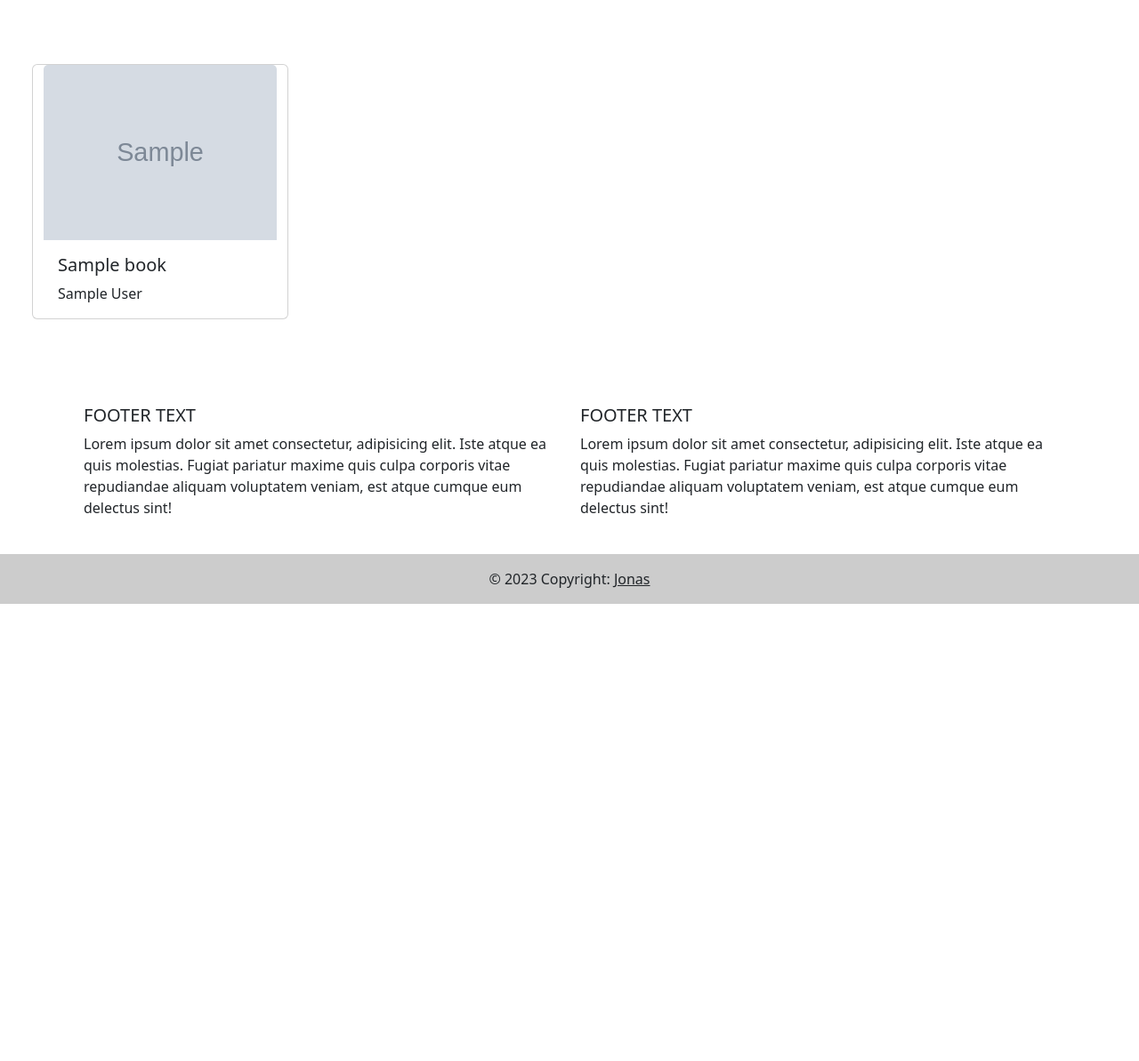
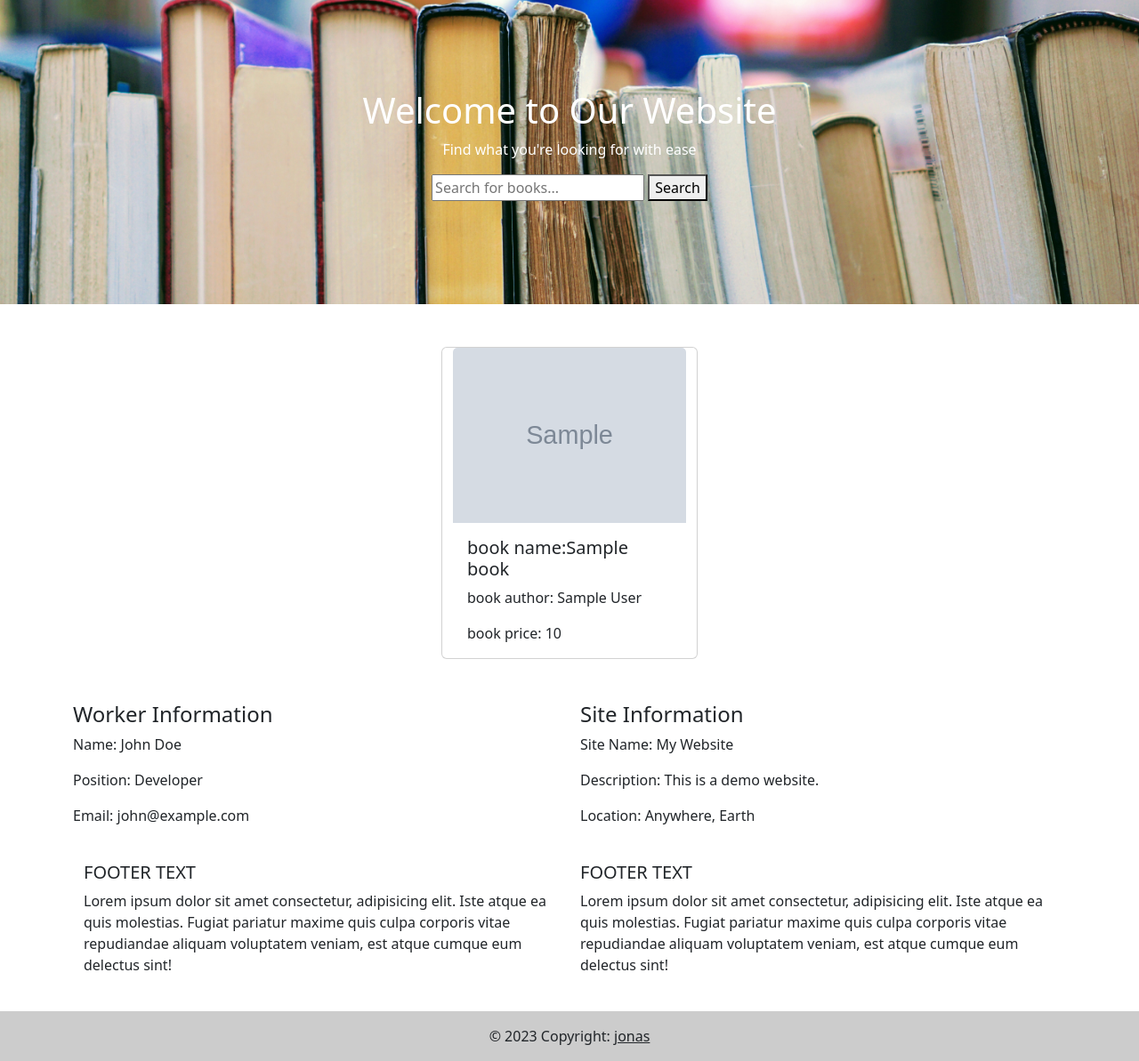
Before and after one commit to jonas897/boksida, a PHP site: page / in a window 1280 px wide. Shown: the part 60-1253 px from the top of the page at 89% size. Before the commit the page ends 739 px from the top, so only its background shows below. Run offline with PHP 8.4, Linux system fonts and the light colour scheme; tables that the repository leaves empty or names only in its code hold one stand-in row (values such as "Sample post"); grey boxes marked "Sample" are stand-in pictures; some libraries are stand-ins or nearby versions.

Commit message:
front page done

```diff
--- a/css/style.css
+++ b/css/style.css
@@ -44,6 +44,17 @@
   }
 
 
+  .hero-section {
+    background-image: url('img/books.jpg');
+    background-size: cover;
+    background-position: center;
+    color: #ffffff;
+    padding: 100px 0;
+    text-align: center;
+  }
+
+
+
 
 
 
--- a/footer.php
+++ b/footer.php
@@ -1,6 +1,6 @@
-<footer id="footer" class="text-center text-lg-start">
+<footer id="footer" class="text-center text-lg-start ">
   <!-- Grid container -->
-  <div class="container p-4">
+  <div class="container p-4 ">
     <!--Grid row-->
     <div class="row">
       <!--Grid column-->
@@ -34,7 +34,7 @@
   <!-- Copyright -->
   <div class="text-center p-3" style="background-color: rgba(0, 0, 0, 0.2);">
     © 2023 Copyright:
-    <a class="text-dark" href="https://mdbootstrap.com/">Jonas</a>
+    <a class="text-dark" href="https://mdbootstrap.com/">jonas</a>
   </div>
   <!-- Copyright -->
 </footer>
--- a/header.php
+++ b/header.php
@@ -13,10 +13,12 @@ if(isset($_POST['logout-button'])){
 
 
 <head>
+
+<link rel="stylesheet" href="css/style.css">
 <script src="https://code.jquery.com/jquery-3.2.1.slim.min.js" integrity="sha384-KJ3o2DKtIkvYIK3UENzmM7KCkRr/rE9/Qpg6aAZGJwFDMVNA/GpGFF93hXpG5KkN" crossorigin="anonymous"></script>
 <script src="https://cdn.jsdelivr.net/npm/popper.js@1.12.9/dist/umd/popper.min.js" integrity="sha384-ApNbgh9B+Y1QKtv3Rn7W3mgPxhU9K/ScQsAP7hUibX39j7fakFPskvXusvfa0b4Q" crossorigin="anonymous"></script>
 <script src="https://cdn.jsdelivr.net/npm/bootstrap@4.0.0/dist/js/bootstrap.min.js" integrity="sha384-JZR6Spejh4U02d8jOt6vLEHfe/JQGiRRSQQxSfFWpi1MquVdAyjUar5+76PVCmYl" crossorigin="anonymous"></script>
-<link rel="stylesheet" href="css/style.css">
+
 <link href="https://cdn.jsdelivr.net/npm/bootstrap@5.2.2/dist/css/bootstrap.min.css" rel="stylesheet" integrity="sha384-Zenh87qX5JnK2Jl0vWa8Ck2rdkQ2Bzep5IDxbcnCeuOxjzrPF/et3URy9Bv1WTRi" crossorigin="anonymous">
  <script src="https://cdn.jsdelivr.net/npm/bootstrap@5.2.3/dist/js/bootstrap.bundle.min.js" integrity="sha384-kenU1KFdBIe4zVF0s0G1M5b4hcpxyD9F7jL+jjXkk+Q2h455rYXK/7HAuoJl+0I4" crossorigin="anonymous"></script>
  <script type="text/javascript" src="Scripts/jquery-2.1.1.min.js"></script>
--- a/includes/function.php
+++ b/includes/function.php
@@ -154,4 +154,29 @@ function createbook($conn, $bookname, $bookauthor, $bookdescription, $bookillust
         $deleteBookQuerry->execute();
         return true;
     }
+
+
+    function searchBooks($conn, $query) {
+        // Initialize variable to store found books
+        $foundBooks = array();
+
+        // Prepare a SELECT query to fetch books from the database where either the name or author matches the search query
+        $stmt = $conn->prepare("SELECT * FROM table_book WHERE book_name LIKE :search_query OR book_author LIKE :search_query");
+
+        // Bind the search query parameter
+        $search_query = "%$query%"; // Add wildcard '%' to search for partial matches
+        $stmt->bindParam(':search_query', $search_query, PDO::PARAM_STR);
+
+        // Execute the query
+        $stmt->execute();
+
+        // Fetch matching books
+        $foundBooks = $stmt->fetchAll(PDO::FETCH_ASSOC);
+
+        return $foundBooks;
+    }
+
+
+
+
 ?>
--- a/index.php
+++ b/index.php
@@ -1,3 +1,24 @@
+<style>
+    .hero-section {
+      background-image: url('img/books.jpg');
+      background-size: cover;
+      background-position: center;
+      color: #ffffff;
+      padding: 100px 0;
+      text-align: center;
+    }
+    .search-bar {
+      max-width: 500px;
+      margin: 0 auto;
+    }
+
+ .cool {
+    background-color: #f5f5f5; /* Light grey background */
+ }
+
+
+  </style>
+
 <?php
 include "header.php";
 
@@ -6,54 +27,133 @@ include "header.php";
     $selectedBooksDesc = selectSortedBooksDesc($conn , 3);
     $selectedBooksFeatured = selectSortedBooksFeatured($conn);
 
+    if (isset($_GET["q"])) {
+        // Get the value of "q" parameter
+        $query = $_GET["q"];
+
+        // Call the searchBooks function to search for books
+        $foundBooks = searchBooks($conn, $query);
+
+    }
+
+    echo "<div class='hero-section' style='background-image: url(\"img/books.jpg\"); background-size: cover; background-position: center; color: #ffffff; padding: 100px 0; text-align: center;'>
+    <div class='container'>
+        <h1>Welcome to Our Website</h1>
+        <p>Find what you're looking for with ease</p>
+        <!-- Display the search form -->
+        <form id='searchForm' method='GET' action='index.php'>
+            <input type='text' name='q' placeholder='Search for books...'>
+            <button type='submit'>Search</button>
+        </form>
+    </div>
+</div>";
 
 
 
 
-echo "<div class='row'>";
+
+
+
+
+// Display the search results if available
+if (!empty($foundBooks)) {
+    echo "<div class='container cool'>
+    <div class='row justify-content-center'>";
+foreach ($foundBooks as $row) {
+echo "
+<div class='card m-5 ' style='width: 18rem;'>
+    <img class='card-img-top' src='uploads/{$row['book_cover']}' alt='Card image cap'>
+    <div class='card-body .bg-primary '>
+    <h5 class='card-title'>book name:{$row['book_name']}</h5>
+    <p class='card-text'>book author: {$row['book_author']}</p>
+    <p class='card-text'> book price: {$row['book_price']}</p>
+    </div>
+</div>";
+}
+echo "</div>";
+} ;
+
+// Center the rows
+echo "<div class='container'>
+        <div class='row justify-content-center'>";
 foreach ($selectedBooksPop as $row) {
     echo "
-    <div class='card m-5' style='width: 18rem;'>
+    <div class='card m-5' style='width: 18rem; '>
         <img class='card-img-top' src='uploads/{$row['book_cover']}' alt='Card image cap'>
         <div class='card-body'>
-      <h5 class='card-title'>{$row['book_name']}</h5>
-      <p class='card-text'>{$row['book_author']}</p>
+        <h5 class='card-title'>book name:{$row['book_name']}</h5>
+        <p class='card-text'>book author: {$row['book_author']}</p>
+        <p class='card-text'> book price: {$row['book_price']}</p>
         </div>
-  </div>" ;
+    </div>";
 }
 echo "</div>";
 
-echo "<br>";
-echo "<div class='row'>";
+echo "<div class='row justify-content-center'>";
 foreach ($selectedBooksDesc as $row) {
     echo "
     <div class='card m-5' style='width: 18rem;'>
         <img class='card-img-top' src='uploads/{$row['book_cover']}' alt='Card image cap'>
         <div class='card-body'>
-      <h5 class='card-title'>{$row['book_name']}</h5>
-      <p class='card-text'>{$row['book_author']}</p>
+        <h5 class='card-title'>book name:{$row['book_name']}</h5>
+        <p class='card-text'>book author: {$row['book_author']}</p>
+        <p class='card-text'> book price: {$row['book_price']}</p>
         </div>
-  </div>" ;
+    </div>";
 }
-
 echo "</div>";
 
-echo "<br>";
-echo "<div class='row'>";
+echo "<div class='row justify-content-center'>";
 foreach ($selectedBooksFeatured as $row) {
     echo "
     <div class='card m-5' style='width: 18rem;'>
         <img class='card-img-top' src='uploads/{$row['book_cover']}' alt='Card image cap'>
         <div class='card-body'>
-      <h5 class='card-title'>{$row['book_name']}</h5>
-      <p class='card-text'>{$row['book_author']}</p>
+            <h5 class='card-title'>book name:{$row['book_name']}</h5>
+            <p class='card-text'>book author: {$row['book_author']}</p>
+            <p class='card-text'> book price: {$row['book_price']}</p>
         </div>
-  </div>" ;
+    </div>";
 }
+echo "</div>
 
-echo "</div>";
+    </div>"; // Close container
+?>
 
 
 
+<div class="container">
+    <div class="row">
+        <!-- First Section: Worker Information -->
+        <div class="col-md-6">
+            <h4>Worker Information</h4>
+            <!-- Worker details -->
+            <?php
+            // Fetch worker information from database or define them
+            $worker_name = "John Doe";
+            $worker_position = "Developer";
+            $worker_email = "john@example.com";
+            ?>
+            <p>Name: <?php echo $worker_name; ?></p>
+            <p>Position: <?php echo $worker_position; ?></p>
+            <p>Email: <?php echo $worker_email; ?></p>
+        </div>
+        <!-- Second Section: Site Information -->
+        <div class="col-md-6">
+            <h4>Site Information</h4>
+            <!-- Site details -->
+            <?php
+            // Define site information
+            $site_name = "My Website";
+            $site_description = "This is a demo website.";
+            $site_location = "Anywhere, Earth";
+            ?>
+            <p>Site Name: <?php echo $site_name; ?></p>
+            <p>Description: <?php echo $site_description; ?></p>
+            <p>Location: <?php echo $site_location; ?></p>
+        </div>
+    </div>
+</div>
+<?php
 include "footer.php";
 ?>
```
Also changed, not shown: img/books.jpg (added). Lines whose indentation alone changed are shown as unchanged.
